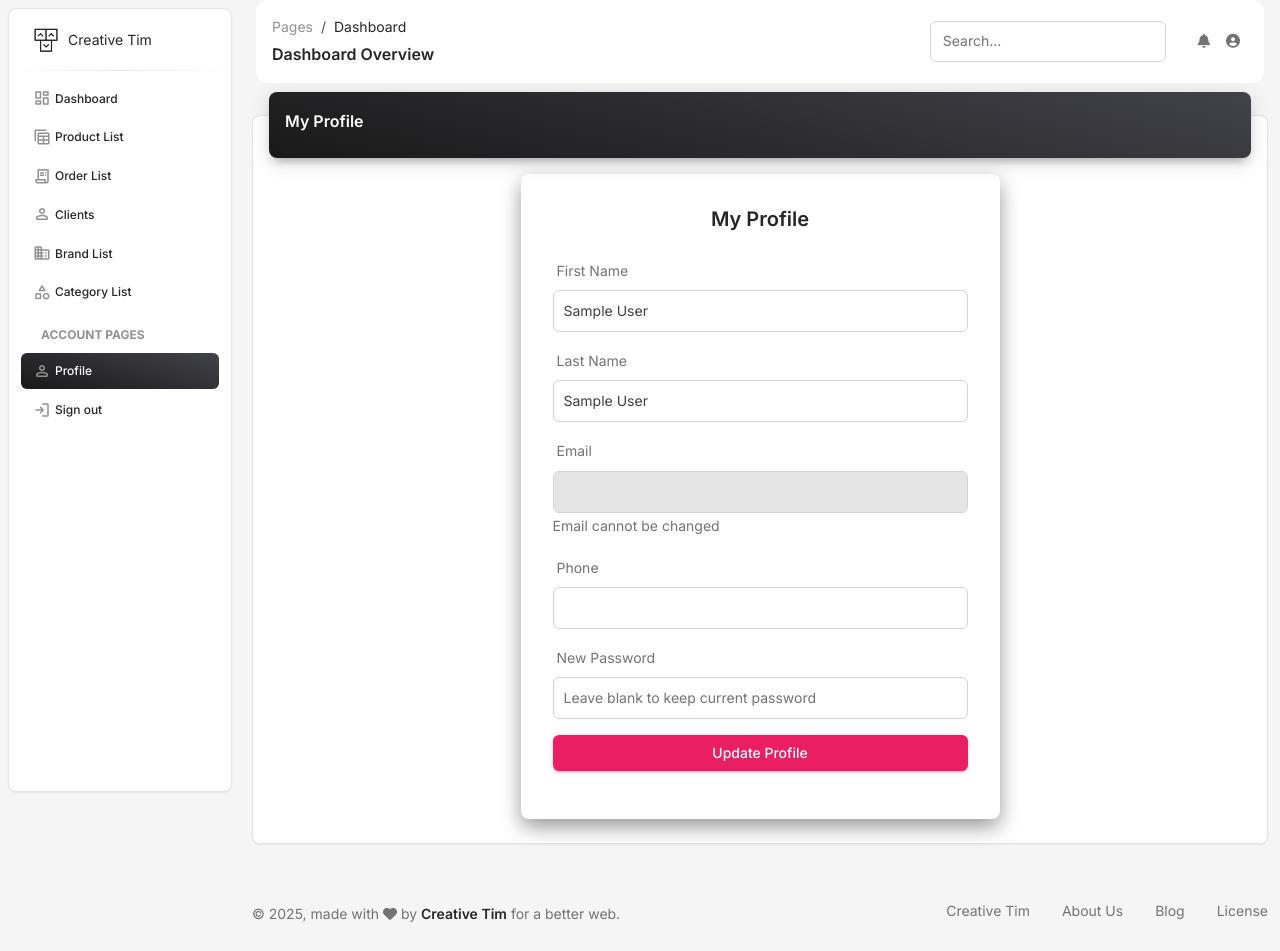
After one commit to MdToufikurRahman/online_shopping_system, a PHP site: page /cbpos/admin/profile.php in a window 1280 px wide. The commit adds this page. Run offline with PHP 8.4, Linux system fonts and the light colour scheme; the visitor is signed in with stand-in values (Sample User, id 1); data that the repository does not hold is empty; some libraries are stand-ins or nearby versions.

Commit message:
- My Side Completed

```diff
--- a/admin/includes/navbar.php
+++ b/admin/includes/navbar.php
@@ -1,118 +1,60 @@
-<nav class="navbar navbar-main navbar-expand-lg px-0 mx-3 shadow-none border-radius-xl" id="navbarBlur" data-scroll="true">
-      <div class="container-fluid py-1 px-3">
+<nav class="navbar navbar-main navbar-expand-lg px-0 mx-3 shadow-sm border-radius-xl bg-white" id="navbarBlur" data-scroll="true">
+  <div class="container-fluid py-2 px-3">
+
+    <!-- Left: Breadcrumb + Page Title -->
+    <div class="d-flex flex-column">
       <nav aria-label="breadcrumb">
-          <ol class="breadcrumb bg-transparent mb-0 pb-0 pt-1 px-0 me-sm-6 me-5">
-            <li class="breadcrumb-item text-sm"><a class="opacity-5 text-dark" href="javascript:;">Pages</a></li>
-            <li class="breadcrumb-item text-sm text-dark active" aria-current="page">Dashboard</li>
+        <ol class="breadcrumb bg-transparent mb-1 p-0">
+          <li class="breadcrumb-item text-sm">
+            <a class="opacity-5 text-dark" href="dashboard.php">Pages</a>
+          </li>
+          <li class="breadcrumb-item text-sm text-dark active" aria-current="page">
+            Dashboard
+          </li>
         </ol>
       </nav>
-        <div class="collapse navbar-collapse mt-sm-0 mt-2 me-md-0 me-sm-4" id="navbar">
-          <div class="ms-md-auto pe-md-3 d-flex align-items-center">
+
+      <!-- Page Heading -->
+      <h6 class="mb-0 fw-bold">Dashboard Overview</h6>
+    </div>
+
+    <!-- Right: Actions -->
+    <div class="collapse navbar-collapse justify-content-end">
+
+      <!-- Search -->
+      <form class="d-flex me-3">
         <div class="input-group input-group-outline">
-              <label class="form-label">Type here...</label>
-              <input type="text" class="form-control">
+          <input type="text" class="form-control" placeholder="Search...">
         </div>
-          </div>
-          <ul class="navbar-nav d-flex align-items-center  justify-content-end">
-            <li class="nav-item d-flex align-items-center">
-              <a class="btn btn-outline-primary btn-sm mb-0 me-3" target="_blank" href="https://www.creative-tim.com/builder?ref=navbar-material-dashboard">Online Builder</a>
-            </li>
-            <li class="mt-1">
-              <a class="github-button" href="https://github.com/creativetimofficial/material-dashboard" data-icon="octicon-star" data-size="large" data-show-count="true" aria-label="Star creativetimofficial/material-dashboard on GitHub">Star</a>
-            </li>
-            <li class="nav-item d-xl-none ps-3 d-flex align-items-center">
-              <a href="javascript:;" class="nav-link text-body p-0" id="iconNavbarSidenav">
-                <div class="sidenav-toggler-inner">
-                  <i class="sidenav-toggler-line"></i>
-                  <i class="sidenav-toggler-line"></i>
-                  <i class="sidenav-toggler-line"></i>
-                </div>
+      </form>
+
+      <!-- Icons -->
+      <ul class="navbar-nav align-items-center">
+
+        <!-- Notifications -->
+        <li class="nav-item px-3">
+          <a class="nav-link text-body p-0" href="#">
+            <i class="fa-solid fa-bell cursor-pointer"></i>
           </a>
         </li>
-            <li class="nav-item px-3 d-flex align-items-center">
-              <a href="javascript:;" class="nav-link text-body p-0">
-                <i class="material-symbols-rounded fixed-plugin-button-nav">settings</i>
+
+        <!-- Profile -->
+        <li class="nav-item dropdown pe-2">
+          <a href="#" class="nav-link text-body p-0" data-bs-toggle="dropdown">
+            <i class="fa-solid fa-user-circle cursor-pointer"></i>
           </a>
-            </li>
-            <li class="nav-item dropdown pe-3 d-flex align-items-center">
-              <a href="javascript:;" class="nav-link text-body p-0" id="dropdownMenuButton" data-bs-toggle="dropdown" aria-expanded="false">
-                <i class="material-symbols-rounded">notifications</i>
-              </a>
-              <ul class="dropdown-menu  dropdown-menu-end  px-2 py-3 me-sm-n4" aria-labelledby="dropdownMenuButton">
-                <li class="mb-2">
-                  <a class="dropdown-item border-radius-md" href="javascript:;">
-                    <div class="d-flex py-1">
-                      <div class="my-auto">
-                        <img src="assets/img/team-2.jpg" class="avatar avatar-sm  me-3 ">
-                      </div>
-                      <div class="d-flex flex-column justify-content-center">
-                        <h6 class="text-sm font-weight-normal mb-1">
-                          <span class="font-weight-bold">New message</span> from Laur
-                        </h6>
-                        <p class="text-xs text-secondary mb-0">
-                          <i class="fa fa-clock me-1"></i>
-                          13 minutes ago
-                        </p>
-                      </div>
-                    </div>
-                  </a>
-                </li>
-                <li class="mb-2">
-                  <a class="dropdown-item border-radius-md" href="javascript:;">
-                    <div class="d-flex py-1">
-                      <div class="my-auto">
-                        <img src="assets/img/small-logos/logo-spotify.svg" class="avatar avatar-sm bg-gradient-dark  me-3 ">
-                      </div>
-                      <div class="d-flex flex-column justify-content-center">
-                        <h6 class="text-sm font-weight-normal mb-1">
-                          <span class="font-weight-bold">New album</span> by Travis Scott
-                        </h6>
-                        <p class="text-xs text-secondary mb-0">
-                          <i class="fa fa-clock me-1"></i>
-                          1 day
-                        </p>
-                      </div>
-                    </div>
-                  </a>
+          <ul class="dropdown-menu dropdown-menu-end px-2 py-3">
+            <li>
+              <a class="dropdown-item border-radius-md" href="profile.php">Profile</a>
             </li>
             <li>
-                  <a class="dropdown-item border-radius-md" href="javascript:;">
-                    <div class="d-flex py-1">
-                      <div class="avatar avatar-sm bg-gradient-secondary  me-3  my-auto">
-                        <svg width="12px" height="12px" viewBox="0 0 43 36" version="1.1" xmlns="http://www.w3.org/2000/svg" xmlns:xlink="http://www.w3.org/1999/xlink">
-                          <title>credit-card</title>
-                          <g stroke="none" stroke-width="1" fill="none" fill-rule="evenodd">
-                            <g transform="translate(-2169.000000, -745.000000)" fill="#FFFFFF" fill-rule="nonzero">
-                              <g transform="translate(1716.000000, 291.000000)">
-                                <g transform="translate(453.000000, 454.000000)">
-                                  <path class="color-background" d="M43,10.7482083 L43,3.58333333 C43,1.60354167 41.3964583,0 39.4166667,0 L3.58333333,0 C1.60354167,0 0,1.60354167 0,3.58333333 L0,10.7482083 L43,10.7482083 Z" opacity="0.593633743"></path>
-                                  <path class="color-background" d="M0,16.125 L0,32.25 C0,34.2297917 1.60354167,35.8333333 3.58333333,35.8333333 L39.4166667,35.8333333 C41.3964583,35.8333333 43,34.2297917 43,32.25 L43,16.125 L0,16.125 Z M19.7083333,26.875 L7.16666667,26.875 L7.16666667,23.2916667 L19.7083333,23.2916667 L19.7083333,26.875 Z M35.8333333,26.875 L28.6666667,26.875 L28.6666667,23.2916667 L35.8333333,23.2916667 L35.8333333,26.875 Z"></path>
-                                </g>
-                              </g>
-                            </g>
-                          </g>
-                        </svg>
-                      </div>
-                      <div class="d-flex flex-column justify-content-center">
-                        <h6 class="text-sm font-weight-normal mb-1">
-                          Payment successfully completed
-                        </h6>
-                        <p class="text-xs text-secondary mb-0">
-                          <i class="fa fa-clock me-1"></i>
-                          2 days
-                        </p>
-                      </div>
-                    </div>
-                  </a>
+              <a class="dropdown-item border-radius-md text-danger" href="logout.php">Logout</a>
             </li>
           </ul>
         </li>
-            <li class="nav-item d-flex align-items-center">
-              <a href="pages/sign-in.html" class="nav-link text-body font-weight-bold px-0">
-                <i class="material-symbols-rounded">account_circle</i>
-              </a>
-            </li>
+
       </ul>
     </div>
+
   </div>
 </nav>
--- a/admin/includes/sidebar.php
+++ b/admin/includes/sidebar.php
@@ -83,7 +83,7 @@ function isActive($pagePath)
 
       <!-- Profile -->
       <li class="nav-item">
-        <a class="nav-link <?= isActive('profile.php') ?>" href="<?= DIR ?>pages/profile.php">
+        <a class="nav-link <?= isActive('profile.php') ?>" href="<?= DIR ?>profile.php">
           <i class="material-symbols-rounded opacity-5">person</i>
           <span class="nav-link-text ms-1">Profile</span>
         </a>
@@ -99,13 +99,4 @@ function isActive($pagePath)
 
     </ul>
   </div>
-
-  <!-- Sidenav Footer -->
-  <div class="sidenav-footer position-absolute w-100 bottom-0">
-    <div class="mx-3">
-      <a class="btn btn-outline-dark mt-4 w-100" href="https://www.creative-tim.com/learning-lab/bootstrap/overview/material-dashboard?ref=sidebarfree" type="button">Documentation</a>
-      <a class="btn bg-gradient-dark w-100" href="https://www.creative-tim.com/product/material-dashboard-pro?ref=sidebarfree" type="button">Upgrade to pro</a>
-    </div>
-  </div>
-
 </aside>
--- /dev/null
+++ b/admin/profile.php
@@ -0,0 +1,246 @@
+<?php
+require_once("includes/db_config.php");
+session_start();
+
+/* 🔐 Auth check */
+if (!isset($_SESSION['email'], $_SESSION['id'])) {
+  header("Location: index.php");
+  exit;
+}
+
+$error = '';
+$success = '';
+
+$user_id = (int) $_SESSION['id'];
+
+/* 1️⃣ Fetch logged-in user */
+$stmt = $db->prepare("SELECT * FROM users WHERE id = ?");
+$stmt->bind_param("i", $user_id);
+$stmt->execute();
+$user = $stmt->get_result()->fetch_assoc();
+$stmt->close();
+
+if (!$user) {
+  session_destroy();
+  header("Location: index.php");
+  exit;
+}
+
+/* 2️⃣ Update profile */
+if ($_SERVER['REQUEST_METHOD'] === 'POST') {
+
+  $firstname = trim($_POST['firstname']);
+  $lastname  = trim($_POST['lastname']);
+  $phone     = trim($_POST['phone']);
+  $password  = trim($_POST['password']);
+
+  try {
+
+    if (!empty($password)) {
+      $password = md5($password); // legacy
+      $stmt = $db->prepare("
+        UPDATE users
+        SET firstname=?, lastname=?, phone=?, password=?
+        WHERE id=?
+      ");
+      $stmt->bind_param("ssssi", $firstname, $lastname, $phone, $password, $user_id);
+    } else {
+      $stmt = $db->prepare("
+        UPDATE users
+        SET firstname=?, lastname=?, phone=?
+        WHERE id=?
+      ");
+      $stmt->bind_param("sssi", $firstname, $lastname, $phone, $user_id);
+    }
+
+    $stmt->execute();
+    $stmt->close();
+
+    $success = "Profile updated successfully.";
+
+    /* reload updated user */
+    $stmt = $db->prepare("SELECT * FROM users WHERE id = ?");
+    $stmt->bind_param("i", $user_id);
+    $stmt->execute();
+    $user = $stmt->get_result()->fetch_assoc();
+    $stmt->close();
+  } catch (mysqli_sql_exception $e) {
+    $error = "Update failed. Try again.";
+  }
+}
+
+?>
+
+
+<!DOCTYPE html>
+<html lang="en">
+
+<head>
+  <meta charset="utf-8" />
+  <meta name="viewport" content="width=device-width, initial-scale=1, shrink-to-fit=no">
+  <link rel="apple-touch-icon" sizes="76x76" href="assets/img/apple-icon.png">
+  <link rel="icon" type="image/png" href="assets/img/favicon.png">
+  <title>Add User</title>
+
+  <!-- Fonts and icons -->
+  <link rel="stylesheet" type="text/css" href="https://fonts.googleapis.com/css?family=Inter:300,400,500,600,700,900" />
+
+  <!-- Nucleo Icons -->
+  <link href="assets/css/nucleo-icons.css" rel="stylesheet" />
+  <link href="assets/css/nucleo-svg.css" rel="stylesheet" />
+
+  <!-- Font Awesome Icons -->
+  <script src="https://kit.fontawesome.com/42d5adcbca.js" crossorigi="anonymous"></script>
+
+  <!-- Material Icons -->
+  <link rel="stylesheet" href="https://fonts.googleapis.com/css2?family=Material+Symbols+Rounded:opsz,wght,FILL,GRAD@24,400,0,0" />
+
+  <!-- CSS Files -->
+  <link id="pagestyle" href="assets/css/material-dashboard.css?v=3.2.0" rel="stylesheet" />
+
+  <!-- Font Awesome -->
+  <link rel="stylesheet" href="https://cdnjs.cloudflare.com/ajax/libs/font-awesome/6.5.1/css/all.min.css">
+
+  <!-- Custom CSS -->
+  <style>
+    /* Darker shadow and proper input borders */
+    .custom-form {
+      box-shadow: 0 8px 20px rgba(0, 0, 0, 0.4);
+      /* darker shadow */
+      border-radius: 0.5rem;
+      padding: 2rem;
+      background-color: #fff;
+    }
+
+    .custom-form .form-control,
+    .custom-form .form-select,
+    .custom-form textarea {
+      border: 1px solid #ced4da;
+      /* ensure visible border */
+      border-radius: 0.375rem;
+      padding-left: 10px;
+    }
+
+    .custom-form .form-control:focus,
+    .custom-form .form-select:focus,
+    .custom-form textarea:focus {
+      border-color: #495057;
+      box-shadow: 0 0 0 0.2rem rgba(0, 123, 255, 0.25);
+    }
+
+    /* Image preview */
+    #imgPreview {
+      display: block;
+      max-width: 200px;
+      max-height: 200px;
+      margin-top: 10px;
+      border: 1px solid #ced4da;
+      border-radius: 0.375rem;
+    }
+  </style>
+</head>
+
+<body class="g-sidenav-show  bg-gray-100">
+
+  <?php include_once("includes/sidebar.php") ?>
+
+  <main class="main-content position-relative max-height-vh-100 h-100 border-radius-lg ">
+    <!-- Navbar -->
+    <?php include_once("includes/navbar.php") ?>
+
+    <!-- Content -->
+    <div class="container-fluid py-2">
+      <div class="row">
+        <div class="col-12">
+          <div class="card my-4">
+
+            <!-- Card Header -->
+            <div class="card-header p-0 position-relative mt-n4 mx-3 z-index-2">
+              <div class="bg-gradient-dark shadow-dark border-radius-lg pt-3 pb-3 d-flex align-items-center">
+                <!-- Page Title -->
+                <h6 class="text-white text-capitalize ps-3">My Profile</h6>
+              </div>
+            </div>
+
+            <!-- Error -->
+            <?php if (!empty($error)): ?>
+              <div class="alert alert-danger text-white">
+                <?= htmlspecialchars($error) ?>
+              </div>
+            <?php endif; ?>
+            <?php if (!empty($success)): ?>
+              <div class="alert alert-success text-white">
+                <?= htmlspecialchars($success) ?>
+              </div>
+            <?php endif; ?>
+
+
+
+            <!-- Table -->
+            <div class="card-body px-3 pb-4">
+              <div class="row justify-content-center">
+                <div class="col-md-8 col-lg-6">
+
+                  <form method="post" class="custom-form">
+
+                    <h5 class="mb-4 text-center fw-bold">My Profile</h5>
+
+                    <div class="mb-3">
+                      <label class="form-label">First Name</label>
+                      <input type="text" name="firstname" class="form-control"
+                        value="<?= htmlspecialchars($user['firstname']) ?>" required>
+                    </div>
+
+                    <div class="mb-3">
+                      <label class="form-label">Last Name</label>
+                      <input type="text" name="lastname" class="form-control"
+                        value="<?= htmlspecialchars($user['lastname']) ?>" required>
+                    </div>
+
+                    <div class="mb-3">
+                      <label class="form-label">Email</label>
+                      <input type="email" class="form-control"
+                        value="<?= htmlspecialchars($user['email']) ?>" disabled>
+                      <small class="text-muted">Email cannot be changed</small>
+                    </div>
+
+                    <div class="mb-3">
+                      <label class="form-label">Phone</label>
+                      <input type="text" name="phone" class="form-control"
+                        value="<?= htmlspecialchars($user['phone']) ?>">
+                    </div>
+
+                    <div class="mb-3">
+                      <label class="form-label">New Password</label>
+                      <input type="password" name="password" class="form-control"
+                        placeholder="Leave blank to keep current password">
+                    </div>
+
+                    <div class="d-grid">
+                      <button type="submit" class="btn btn-primary">
+                        Update Profile
+                      </button>
+                    </div>
+
+                  </form>
+
+                </div>
+              </div>
+            </div>
+          </div>
+        </div>
+      </div>
+    </div>
+
+    <!-- Footer -->
+    <?php include_once("includes/footer.php") ?>
+  </main>
+
+  <!-- Core JS -->
+  <script src="assets/js/core/popper.min.js"></script>
+  <script src="assets/js/core/bootstrap.min.js"></script>
+  <script src="assets/js/material-dashboard.min.js?v=3.2.0"></script>
+
+</body>
+
+</html>
```
Lines whose indentation alone changed are shown as unchanged.
